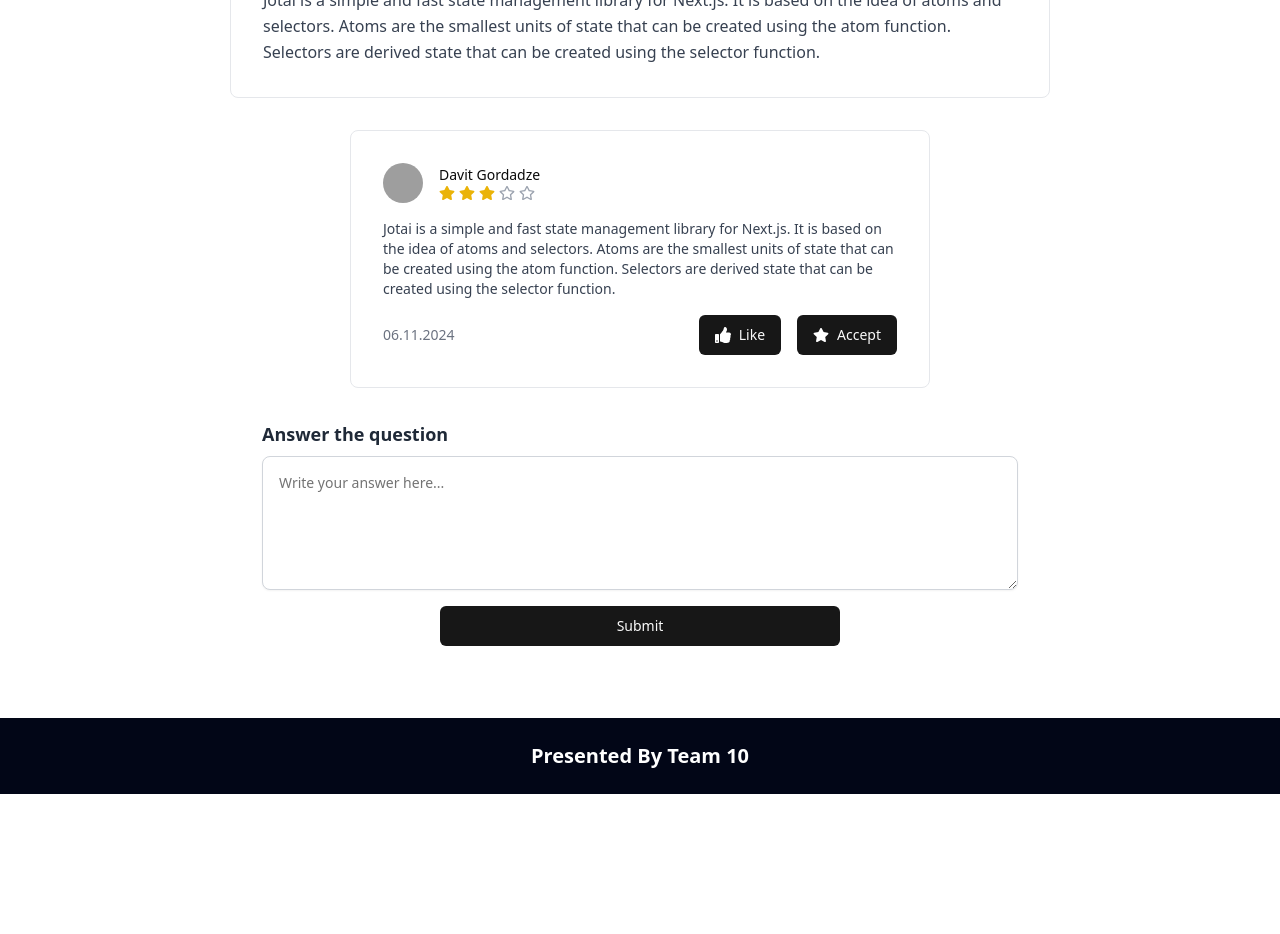
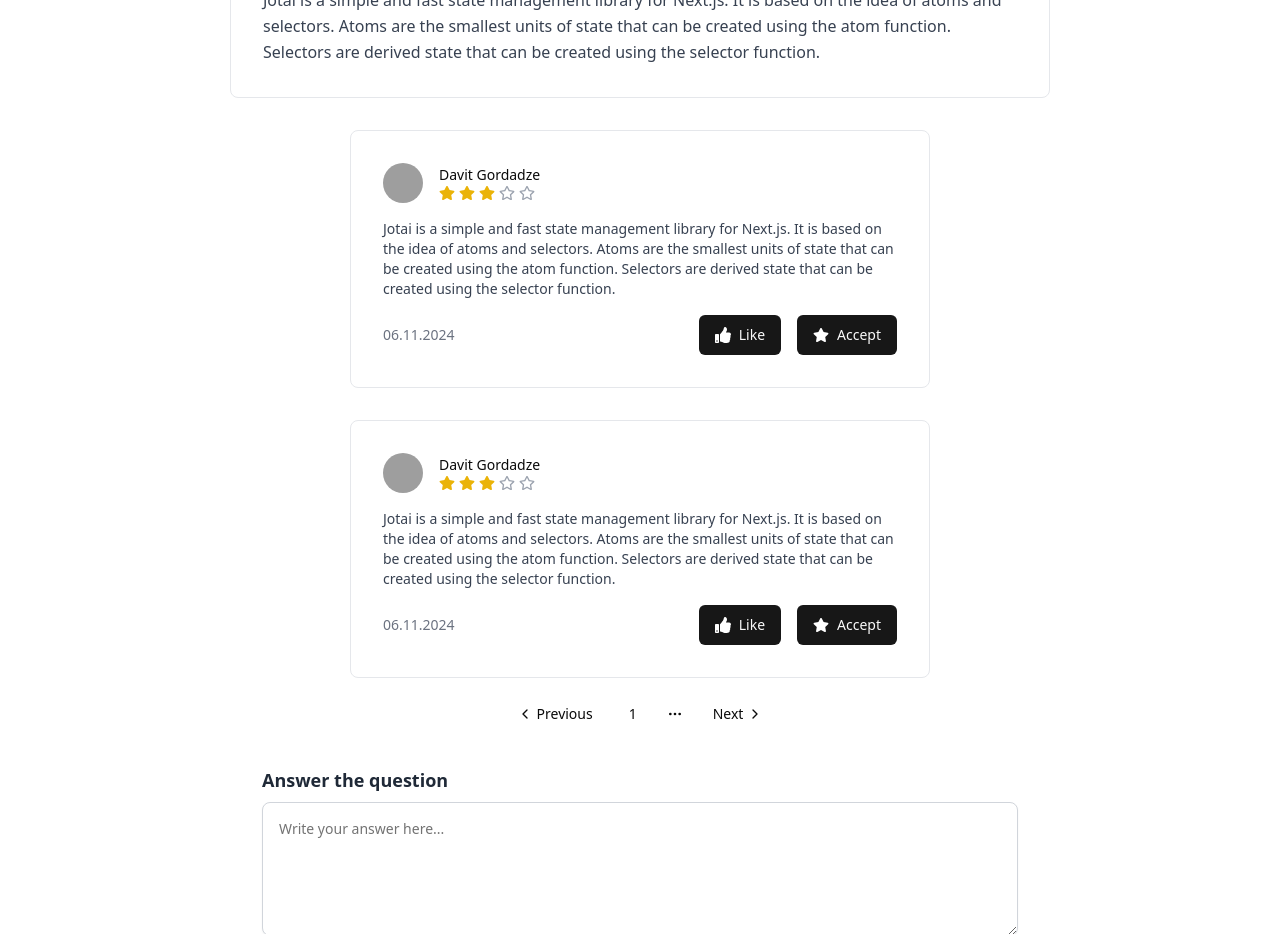
Before and after one commit to dachidavituri/stayConnected, a React (Vite) app: page /questions/1 in a window 1280 px wide. Shown: the part 380-1314 px from the top of the page. Before the commit the page ends 1174 px from the top, so only its background shows below. Built offline with nearby package versions, Linux system fonts and the light colour scheme; grey boxes are pictures that could not be loaded.

Commit message:
pagenation

```diff
--- a/src/components/ui/pagination.tsx
+++ b/src/components/ui/pagination.tsx
@@ -67,12 +67,12 @@ const PaginationPrevious = ({
     aria-label="Go to previous page"
     size="default"
     className={cn(
-      "gap-1 pl-2.5 hover:bg-black hover:text-white cursor-pointer",
+      "gap-1 pl-2.5 hover:bg-black hover:text-white cursor-pointer select-none",
       className,
     )}
     {...props}
   >
-    <ChevronLeft className="h-4 w-4" />
+    <ChevronLeft className="h-4 w-4 " />
     <span>Previous</span>
   </PaginationLink>
 );
@@ -86,7 +86,7 @@ const PaginationNext = ({
     aria-label="Go to next page"
     size="default"
     className={cn(
-      "gap-1 pr-2.5 hover:bg-black hover:text-white cursor-pointer",
+      "gap-1 pr-2.5 hover:bg-black hover:text-white cursor-pointer select-none",
       className,
     )}
     {...props}
--- a/src/pages/singleQuestion/views/singleQuestionView.tsx
+++ b/src/pages/singleQuestion/views/singleQuestionView.tsx
@@ -1,6 +1,17 @@
+import React from "react";
 import Question from "../components/question";
 import AnswerCard from "../components/answerCard";
 import AnswerFild from "../components/answerField";
+import {
+  Pagination,
+  PaginationContent,
+  PaginationEllipsis,
+  PaginationItem,
+  PaginationLink,
+  PaginationNext,
+  PaginationPrevious,
+} from "@/components/ui/pagination";
+import usePagination from "@/hooks/pagination";
 
 const QuestionPageData = {
   question: {
@@ -23,18 +34,77 @@ const QuestionPageData = {
       },
       date: "06.11.2024",
     },
+    {
+      body: "Jotai is a simple and fast state management library for Next.js. It is based on the idea of atoms and selectors. Atoms are the smallest units of state that can be created using the atom function. Selectors are derived state that can be created using the selector function.",
+      answeredBy: {
+        name: "Davit Gordadze",
+        avatarUrl: "/avatar.png",
+        rating: 3,
+      },
+      date: "06.11.2024",
+    },
+    {
+      body: "Jotai is a simple and fast state management library for Next.js. It is based on the idea of atoms and selectors. Atoms are the smallest units of state that can be created using the atom function. Selectors are derived state that can be created using the selector function.",
+      answeredBy: {
+        name: "Davit Gordadze",
+        avatarUrl: "/avatar.png",
+        rating: 3,
+      },
+      date: "06.11.2024",
+    },
+    {
+      body: "Jotai is a simple and fast state management library for Next.js. It is based on the idea of atoms and selectors. Atoms are the smallest units of state that can be created using the atom function. Selectors are derived state that can be created using the selector function.",
+      answeredBy: {
+        name: "Davit Gordadze",
+        avatarUrl: "/avatar.png",
+        rating: 3,
+      },
+      date: "06.11.2024",
+    },
   ],
 };
 
 const SingleQuestionView: React.FC = () => {
+  const {
+    currentItems: paginatedAnswers,
+    currentPage,
+    handleNextPage,
+    handlePreviousPage,
+    totalPages,
+  } = usePagination(QuestionPageData.answers, 2);
+
+  const showPagination = QuestionPageData.answers.length > 2;
+
   return (
     <div className="py-10 px-4 md:px-0 max-w-[820px] mx-auto">
       <Question />
       <div>
-        {QuestionPageData.answers.map((answer, index) => (
+        {paginatedAnswers.map((answer, index) => (
           <AnswerCard key={index} answer={answer} />
         ))}
       </div>
+      {showPagination && (
+        <Pagination className="mt-4">
+          <PaginationContent>
+            <PaginationItem>
+              <PaginationPrevious onClick={handlePreviousPage} />
+            </PaginationItem>
+            <PaginationItem>
+              <PaginationLink href="#" className="cursor-default">
+                {currentPage}
+              </PaginationLink>
+            </PaginationItem>
+            {currentPage < totalPages && (
+              <PaginationItem>
+                <PaginationEllipsis />
+              </PaginationItem>
+            )}
+            <PaginationItem>
+              <PaginationNext onClick={handleNextPage} />
+            </PaginationItem>
+          </PaginationContent>
+        </Pagination>
+      )}
       <AnswerFild />
     </div>
   );
```
